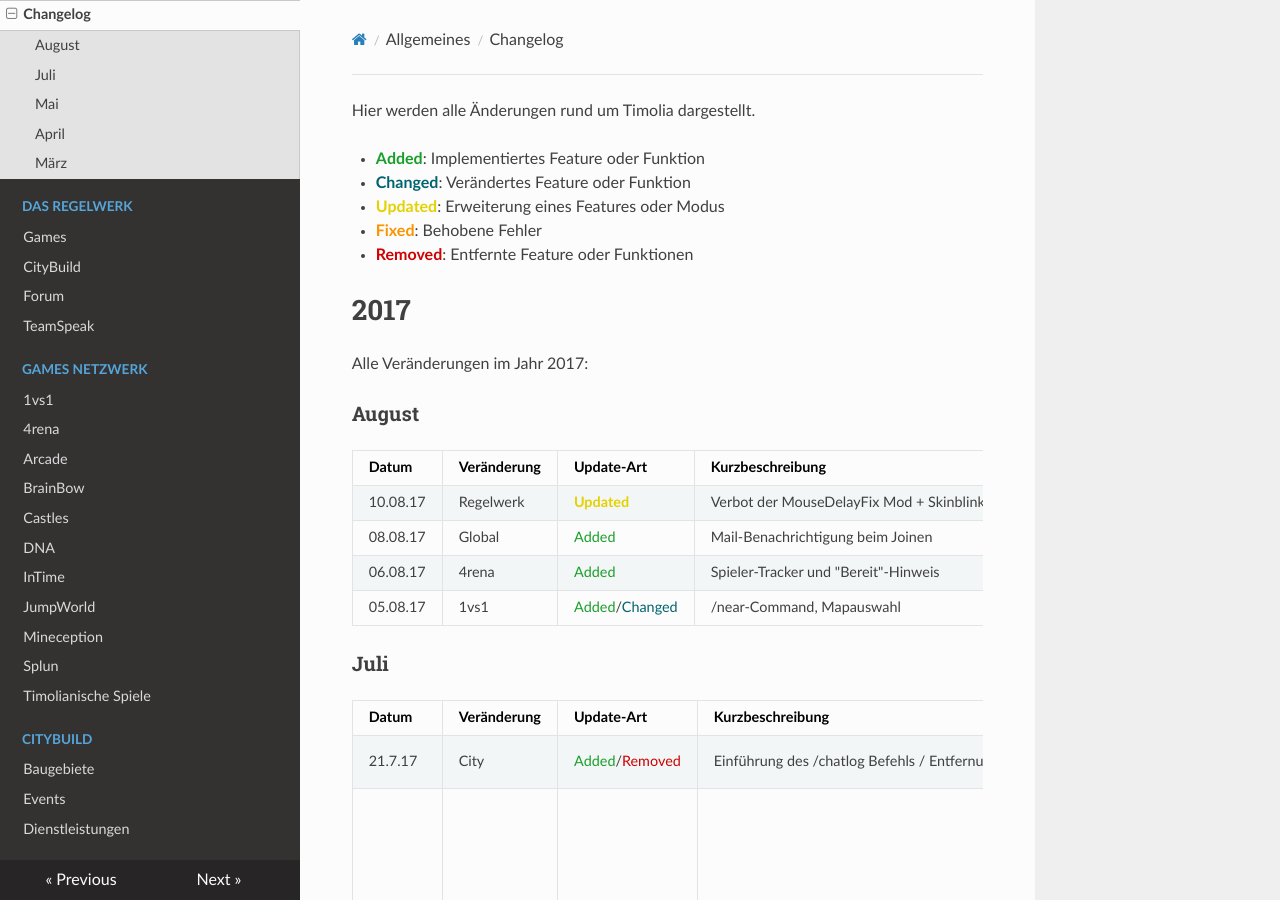
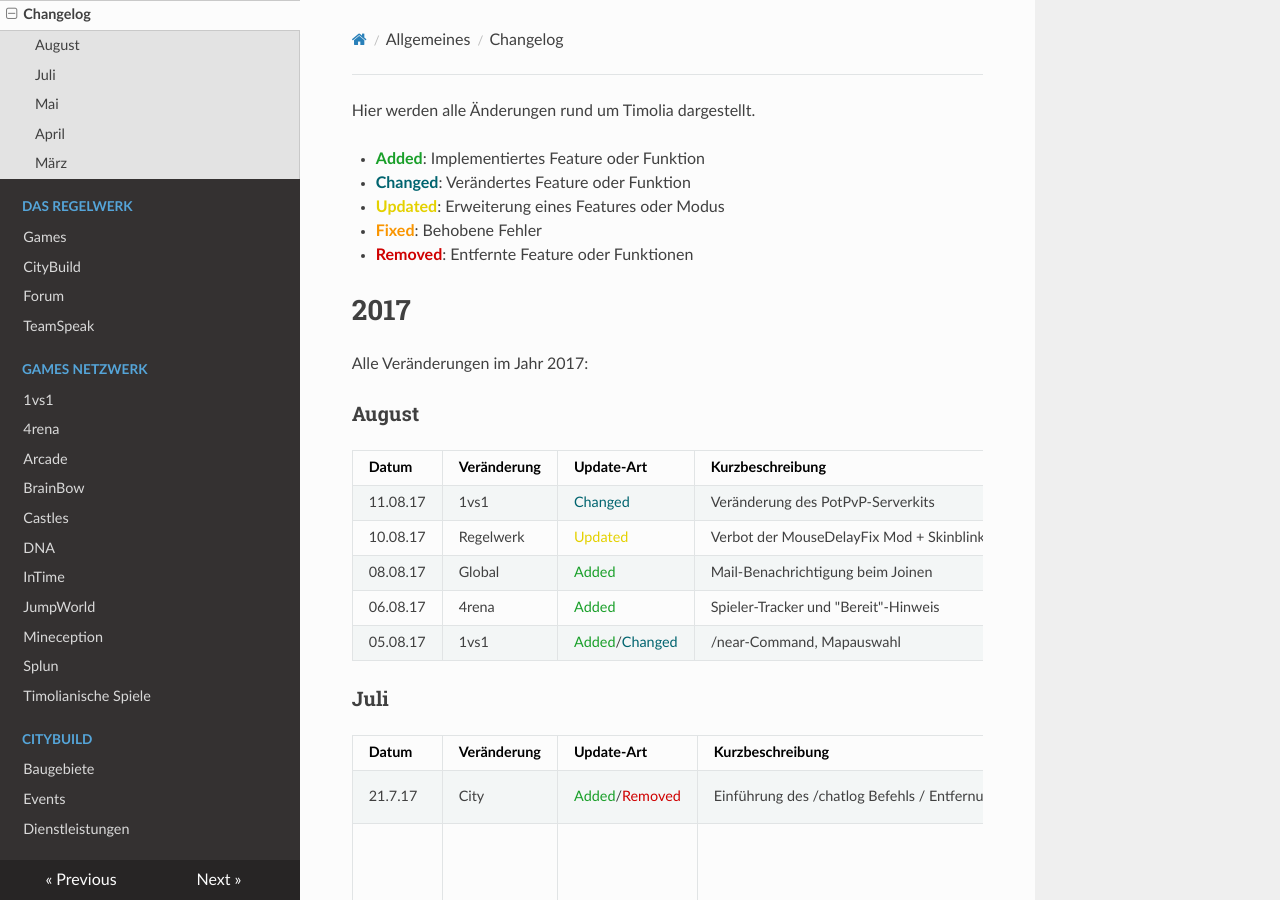
Before and after one commit to TimoliaDE/HowTo, an MkDocs documentation site: the page built from docs/changelog.md, in a window 1280 px wide and 900 px high. Built offline with MkDocs 1.6.1, drawn with Linux system fonts in a browser that asks for light colours; nearby versions of some CDN libraries; old or Windows-style settings are respelled for this version of MkDocs.

Commit message:
Update changelog.md

```diff
--- a/docs/changelog.md
+++ b/docs/changelog.md
@@ -13,7 +13,8 @@ Alle Veränderungen im Jahr 2017:
 ###<strong>August</strong>
 | Datum | Veränderung | Update-Art | Kurzbeschreibung | Erklärung | Verantwortliche(r) |
 | ------ | ------ | ------ | ------ | ------ | ------ |
-| 10.08.17 | Regelwerk | <strong><span style="color:#E4D100">Updated</span></strong> | Verbot der MouseDelayFix Mod + Skinblinker | Das Verbot von der MouseDelayFix Mod und Skinblinkern wurde ins Regelwerk aufgenommen - beide waren bereits vorher verboten, wurden jedoch nicht explizit im [Regelwerk](https://howto.timolia.de/rules/games/) genannt. | Team |
+| 11.08.17 | 1vs1 | <span style="color:#00646F">Changed</span> | Veränderung des PotPvP-Serverkits | Aufgrund vermehrter Userwünsche wurde das kompetetive Kit PotPvP dahingehend verändert, dass Tränke mit negativen Effekten entfernt wurden. | BuffmonsterOne |
+| 10.08.17 | Regelwerk | <span style="color:#E4D100">Updated</span> | Verbot der MouseDelayFix Mod + Skinblinker | Das Verbot von der MouseDelayFix Mod und Skinblinkern wurde ins Regelwerk aufgenommen - beide waren bereits vorher verboten, wurden jedoch nicht explizit im [Regelwerk](https://howto.timolia.de/rules/games/) genannt. | TimoliaTeam |
 | 08.08.17 | Global | <span style="color:#199F29">Added</span> | Mail-Benachrichtigung beim Joinen | Falls man noch ungelesene Mails hat, wird einem das beim Netzwerk-Connect angezeigt. | Caelis |
 | 06.08.17 | 4rena | <span style="color:#199F29">Added</span> | Spieler-Tracker und "Bereit"-Hinweis | Nach 15 Sekunden im Ausrüstungsraum erscheint Spielern, die den Knopf noch nicht gedrückt haben, eine Einblendung, dies zu tun, falls man sich fertig ausgerüstet hat. Zusätzlich bekommen verbleibende Spieler nach drei Minuten einen Kompass, der auf den sich am nächsten befindlichen Spieler zeigt. | Caelis |
 | 05.08.17 | 1vs1 | <span style="color:#199F29">Added</span>/<span style="color:#00646F">Changed</span>| /near-Command, Mapauswahl | Mit /near <Kit> [Name] ist es möglich, den Ranglistenausschnitt eines kompetetiven Kits samt Platzierung, Punkten und den zwei sich direkt vor und nach dem Spieler befindlichen Plätzen zu sehen. Zudem lässt sich unter /settings bei der Mapauswahl nach vorgefertigten Kategorien auswählen (Emerald) , sowie die Maps nach bestimmten Merkmalen sortieren (Diamant) | MCExpertDE |
@@ -28,13 +29,13 @@ Alle Veränderungen im Jahr 2017:
 | Datum | Veränderung | Update-Art | Kurzbeschreibung | Erklärung | Verantwortliche(r) |
 | ------ | ------ | ------ | ------ | ------ | ------ |
 | 31.05.17 | Regelwerk | <span style="color:#E4D100">Updated</span> | Statsboosting Verbot | Das Boosten seiner Stats in den verschiedenen Spielmodi durch die Anwendung unfairer Spielmethoden ist auf Timolia ab jetzt offiziell verboten. Das gesamte Regelwerk ist [hier](/rules/games/) zu finden. | Timolia Team |
-| 05.05.17 - 19.05.17 | Games | <strong><span style="color:#199F29">Added</span></strong> | Timolia Champ | Timolia Champ ist ein Wettbewerb, an dem jeder Timolianer teilnehmen kann. Alle regulär gespielten Spiele bringen Punkte - auch Champignons genannt. Im Verlauf der zwei Wochen solltest du so viele Champignons wie möglich sammlen, um Chancen auf einen der coolen Preise zu haben! Da in JumpWorld ein kompetetives Spiel sonst nicht möglich ist, findet der Parcour Part von Timolia Champ in drei speziell dafür gebauten Speedruns statt, die per NPC in der JumpWorld Lobbys erreicht werden können. Mehr Infos ingame unter /champ | Kenai, Tedget |
+| 05.05.17 - 19.05.17 | Games | <span style="color:#199F29">Added</span> | Timolia Champ | Timolia Champ ist ein Wettbewerb, an dem jeder Timolianer teilnehmen kann. Alle regulär gespielten Spiele bringen Punkte - auch Champignons genannt. Im Verlauf der zwei Wochen solltest du so viele Champignons wie möglich sammlen, um Chancen auf einen der coolen Preise zu haben! Da in JumpWorld ein kompetetives Spiel sonst nicht möglich ist, findet der Parcour Part von Timolia Champ in drei speziell dafür gebauten Speedruns statt, die per NPC in der JumpWorld Lobbys erreicht werden können. Mehr Infos ingame unter /champ | Kenai, Tedget |
 
 ###<strong>April</strong>
 | Datum | Veränderung | Update-Art | Kurzbeschreibung | Erklärung | Verantwortliche(r) |
 | ------ | ------ | ------ | ------ | ------ | ------ |
-| 29.04.17 | Games | <strong><span style="color:#199F29">Added</span></strong> | Pxlspace Eventserver | In Pxlspace gilt es, mit wohlplatzierten Blöcken Bilder zu erschaffen - und dank einer Wartezeit zwischen jedem gesetzten Block benötigt man hier vor allem eines, wenn man großes erreichen möchte: Teamwork. Mit /pxlspace ist der Server jederzeit und von überall zu erreichen. Ursprünglich als Website zu finden, ist die Timolia Version spontan während Tims Stream innerhalb von wenigen Stunden entwickelt und veröffentlicht worden. | Moehritz
-| 14.04.17 | Lobby | <strong><span style="color:#199F29">Added</span></strong> | Ostereiersuche in der Lobby | Der Osterhase hat in der Games Lobby 160 Ostereier versteckt, die von jedem Spieler gesammelt werden können. Als Belohnung für jedes gefundene Ei gibt es Pixel. Wenn ein Spieler alle Eier in der Lobby gefunden hat, dann bekommt er die Trophäe "Karottenrakete", mit der er sich in der Lobby umherschießen kann. | Fyniks |
+| 29.04.17 | Games | <span style="color:#199F29">Added</span> | Pxlspace Eventserver | In Pxlspace gilt es, mit wohlplatzierten Blöcken Bilder zu erschaffen - und dank einer Wartezeit zwischen jedem gesetzten Block benötigt man hier vor allem eines, wenn man großes erreichen möchte: Teamwork. Mit /pxlspace ist der Server jederzeit und von überall zu erreichen. Ursprünglich als Website zu finden, ist die Timolia Version spontan während Tims Stream innerhalb von wenigen Stunden entwickelt und veröffentlicht worden. | Moehritz
+| 14.04.17 | Lobby | <span style="color:#199F29">Added</span> | Ostereiersuche in der Lobby | Der Osterhase hat in der Games Lobby 160 Ostereier versteckt, die von jedem Spieler gesammelt werden können. Als Belohnung für jedes gefundene Ei gibt es Pixel. Wenn ein Spieler alle Eier in der Lobby gefunden hat, dann bekommt er die Trophäe "Karottenrakete", mit der er sich in der Lobby umherschießen kann. | Fyniks |
 | 12.04.17 | Timolia | <span style="color:#00646F">Changed</span> | Oster-Sale | Über die Oster Feiertage gibt es nun 20% auf alle Produkte in unserem [Shop](https://www.timolia.de/shop). | Timolia Team
 | 05.04.17 | Forum | <span style="color:#E4D100">Updated</span> | Archiv | Das Archiv des Forums wurde neu konfiguriert. Die Rechte wurden aktualisiert und die Position des Archivs wurde verändert. Falsch eingestellte Rechte wurden gefixt. | Thomasch
 | 04.04.17 | Games | <span style="color:#199F29">Added</span> | /pro und /expert | Premium-Spieler können nun mit dem Befehl <code>/pro</code>, bzw. <code>/expert</code> nachsehen, wie lange sie ihren Premium-Rang noch besitzen. | KenaiHD
```
